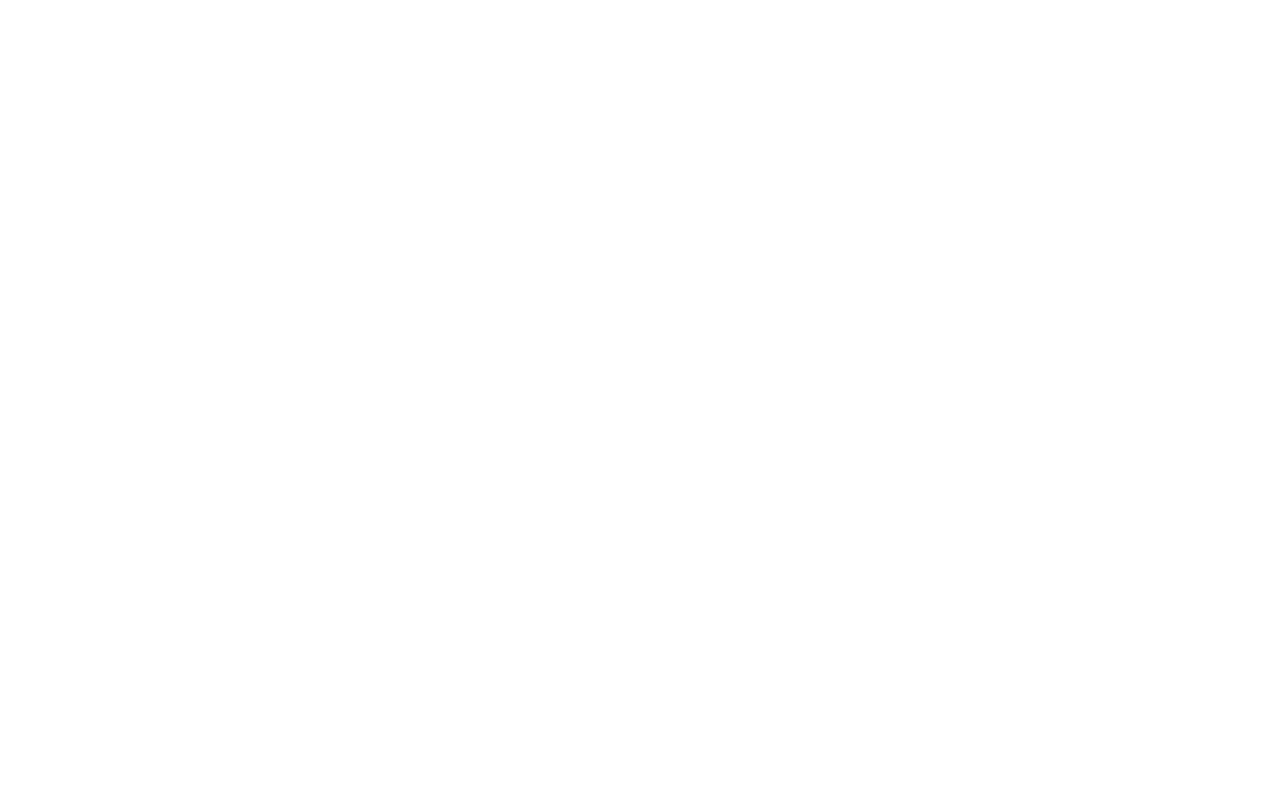
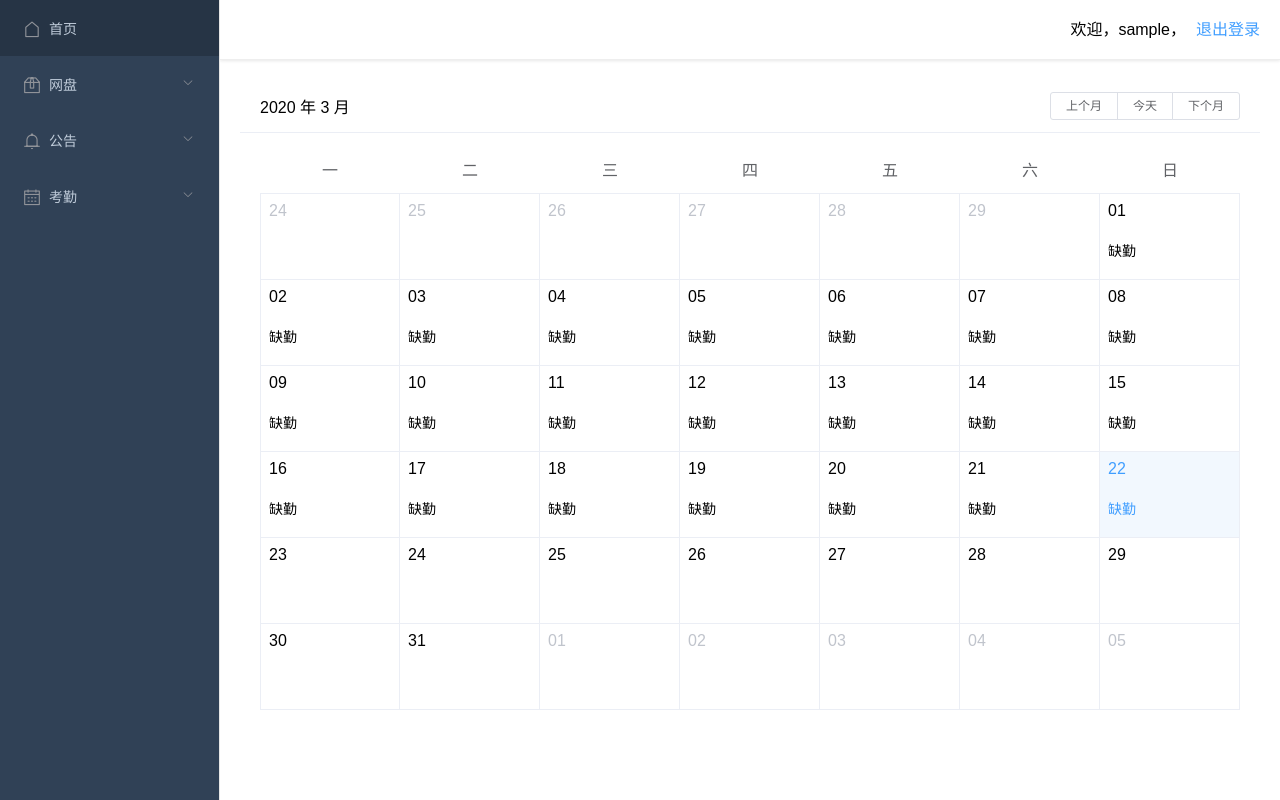
Before and after one commit to Furinai/OASys-Frontend, a Vue app: page /view-attendance-record in a window 1280 px wide. Built offline with nearby package versions, Linux system fonts and the light colour scheme; no server answers; sample sign-in values are in the browser's storage.

Commit message:
完成考勤模块基本功能

```diff
--- a/src/assets/customize.css
+++ b/src/assets/customize.css
@@ -37,6 +37,7 @@
 }
 
 .list:last-child {
+    padding-bottom: 0;
     border-bottom: 0;
 }
 
@@ -132,3 +133,8 @@
     max-width: 360px;
     transform: translateY(-50%);
 }
+
+.clock-description{
+    font-size: 14px;
+    margin-top: 20px;
+}
--- a/src/components/Aside.vue
+++ b/src/components/Aside.vue
@@ -1,7 +1,7 @@
 <template>
     <div class="aside">
-        <el-menu background-color="#304156" text-color="#BFCBD9"
-                 active-text-color="#409EFF" router>
+        <el-menu background-color="#304156" text-color="#BFCBD9" active-text-color="#409EFF"
+                 unique-opened router>
             <el-scrollbar style="height: 100%;">
                 <el-menu-item index="1" :route="{name: 'Index'}">
                     <i class="el-icon-house"></i>
@@ -9,7 +9,7 @@
                 </el-menu-item>
                 <el-submenu index="2">
                     <template #title>
-                        <i class="el-icon-menu"/>
+                        <i class="el-icon-box"/>
                         <span>网盘</span>
                     </template>
                     <el-menu-item index="2-1" :route="{name: 'ManageFile'}">文件管理</el-menu-item>
@@ -22,6 +22,13 @@
                     </template>
                     <el-menu-item index="2-1" :route="{name: 'ManageAnnouncement'}">公告管理</el-menu-item>
                     <el-menu-item index="2-2" :route="{name: 'PublishAnnouncement'}">发布公告</el-menu-item>
+                </el-submenu>
+                <el-submenu index="4">
+                    <template #title>
+                        <i class="el-icon-date"/>
+                        <span>考勤</span>
+                    </template>
+                    <el-menu-item index="4-1" :route="{name: 'ViewAttendanceRecord'}">打卡记录</el-menu-item>
                 </el-submenu>
             </el-scrollbar>
         </el-menu>
--- a/src/router/index.js
+++ b/src/router/index.js
@@ -8,6 +8,7 @@
 import ViewSharedFile from "@/views/NetFile/ViewSharedFile";
 import ManageAnnouncement from "@/views/Announcement/ManageAnnouncement";
 import PublishAnnouncement from "@/views/Announcement/PublishAnnouncement";
+import ViewAttendanceRecord from "@/views/Attendance/ViewAttendanceRecord";
 
 Vue.use(VueRouter)
 
@@ -40,6 +41,11 @@
                 path: "/publish-announcement",
                 name: "PublishAnnouncement",
                 component: PublishAnnouncement
+            },
+            {
+                path: "/view-attendance-record",
+                name: "ViewAttendanceRecord",
+                component: ViewAttendanceRecord
             }
         ]
     },
--- a/src/utils/api.js
+++ b/src/utils/api.js
@@ -86,3 +86,35 @@
         method: 'delete'
     })
 }
+
+export function getAttendance(params) {
+    return request({
+        url: '/attendance/attendance',
+        method: 'get',
+        params
+    })
+}
+
+export function getAttendances(params) {
+    return request({
+        url: '/attendance/attendances',
+        method: 'get',
+        params
+    })
+}
+
+export function clockIn(data) {
+    return request({
+        url: '/attendance/attendance',
+        method: 'post',
+        data
+    })
+}
+
+export function clockOut(data) {
+    return request({
+        url: '/attendance/attendance',
+        method: 'put',
+        data
+    })
+}
--- a/src/views/Announcement/ManageAnnouncement.vue
+++ b/src/views/Announcement/ManageAnnouncement.vue
@@ -108,12 +108,8 @@
             this.$confirm("确定删除？").then(() => {
                 deleteAnnouncement(row.id).then(response => {
                     if (response.status === 200) {
-                        let announcements = this.announcements
-                        for (let i = 0; i < announcements.length; i++) {
-                            if (announcements[i].id === row.id) {
-                                announcements.splice(i, 1)
-                            }
-                        }
+                        let index = this.announcements.indexOf(row)
+                        this.announcements.splice(index, 1)
                         this.$message.success("删除成功！")
                     }
                 })
--- /dev/null
+++ b/src/views/Attendance/ViewAttendanceRecord.vue
@@ -0,0 +1,67 @@
+<template>
+    <el-calendar v-model="currentDate">
+        <template #dateCell="{date, data}">
+            {{ data.day.slice(8) }}
+            <div class="clock-description">
+                {{ showDescription(date, data) }}
+            </div>
+        </template>
+    </el-calendar>
+</template>
+
+<script>
+import {getAttendances} from "@/utils/api";
+import {mapState} from "vuex";
+
+export default {
+    name: "ViewAttendanceRecord",
+    data() {
+        return {
+            currentDate: new Date(),
+            currentMonth: new Date(),
+            currentDay: new Date(),
+            attendances: []
+        }
+    },
+    watch: {
+        currentDate(currentDate) {
+            if (currentDate.getMonth() !== this.currentMonth.getMonth()) {
+                this.currentMonth = currentDate
+                this.getAttendances(currentDate)
+            }
+        }
+    },
+    created() {
+        this.getAttendances(this.currentMonth)
+    },
+    computed: mapState([
+        "auth"
+    ]),
+    methods: {
+        getAttendances(currentMonth) {
+            let year = currentMonth.getFullYear(), month = currentMonth.getMonth() + 1
+            getAttendances({userId: this.auth.id, year, month}).then(response => {
+                if (response && response.status === 200) {
+                    this.attendances = response.data
+                }
+            })
+        },
+        showDescription(date, data) {
+            if (date.getMonth() === this.currentMonth.getMonth() && date < this.currentDay.setHours(0)) {
+                for (let i = 0; i < this.attendances.length; i++) {
+                    if (this.attendances[i].clockDate === data.day) {
+                        if (!this.attendances[i].clockOutTime) {
+                            return '未签退'
+                        }
+                        if (this.attendances[i].clockDescription) {
+                            return this.attendances[i].clockDescription
+                        }
+                        return '正常'
+                    }
+                }
+                return '缺勤'
+            }
+        }
+    }
+}
+</script>
--- a/src/views/Index.vue
+++ b/src/views/Index.vue
@@ -6,6 +6,16 @@
                     <div slot="header">
                         <span>代办</span>
                     </div>
+                    <ul>
+                        <li v-if="!attendance" class="list">
+                            今日未签到，
+                            <el-button @click="clockIn" type="text">签到</el-button>
+                        </li>
+                        <li v-if="attendance && !attendance.clockOutTime" class="list">
+                            今日未签退，
+                            <el-button @click="clockOut" type="text">签退</el-button>
+                        </li>
+                    </ul>
                 </el-card>
             </el-col>
             <el-col :span="12">
@@ -32,13 +42,14 @@
 </template>
 
 <script>
-import {getAnnouncements} from "@/utils/api";
+import {clockIn, clockOut, getAnnouncements, getAttendance} from "@/utils/api";
+import {mapState} from "vuex";
 
 export default {
     name: "Index",
     data() {
         return {
-            attendances: {},
+            attendance: {},
             announcements: [],
             dialogValue: "",
             dialogVisible: false
@@ -48,8 +59,16 @@
         this.getAttendance()
         this.getAnnouncements()
     },
+    computed: mapState([
+        "auth"
+    ]),
     methods: {
         getAttendance() {
+            getAttendance({userId: this.auth.id}).then(response => {
+                if (response && response.status === 200) {
+                    this.attendance = response.data
+                }
+            })
         },
         getAnnouncements() {
             getAnnouncements({pageSize: 5}).then(response => {
@@ -61,6 +80,22 @@
         viewAnnouncement(announcement) {
             this.dialogVisible = true
             this.dialogValue = announcement
+        },
+        clockIn() {
+            clockIn({userId: this.auth.id}).then(response => {
+                if (response && response.status === 201) {
+                    this.attendance = response.data
+                    this.$message.success(response.message)
+                }
+            })
+        },
+        clockOut() {
+            clockOut({userId: this.auth.id}).then(response => {
+                if (response && response.status === 200) {
+                    this.attendance = response.data
+                    this.$message.success(response.message)
+                }
+            })
         }
     }
 }
--- a/src/views/NetFile/ManageFile.vue
+++ b/src/views/NetFile/ManageFile.vue
@@ -141,6 +141,7 @@
             uploadFile(formData).then(response => {
                 if (response && response.status === 200) {
                     this.$message.success("上传成功！")
+                    this.getFiles(this.paths[this.paths.length - 1].id)
                 }
             })
         },
@@ -174,12 +175,8 @@
             this.$confirm('确定删除？', '删除').then(() => {
                 removeFile(row.id).then(response => {
                     if (response && response.status === 200) {
-                        let files = this.files
-                        for (let i = 0; i < files.length; i++) {
-                            if (files[i].id === row.id) {
-                                files.splice(i, 1)
-                            }
-                        }
+                        let index = this.files.indexOf(row)
+                        this.files.splice(index, 1)
                         this.$message.success('删除成功！')
                     }
                 })
```
